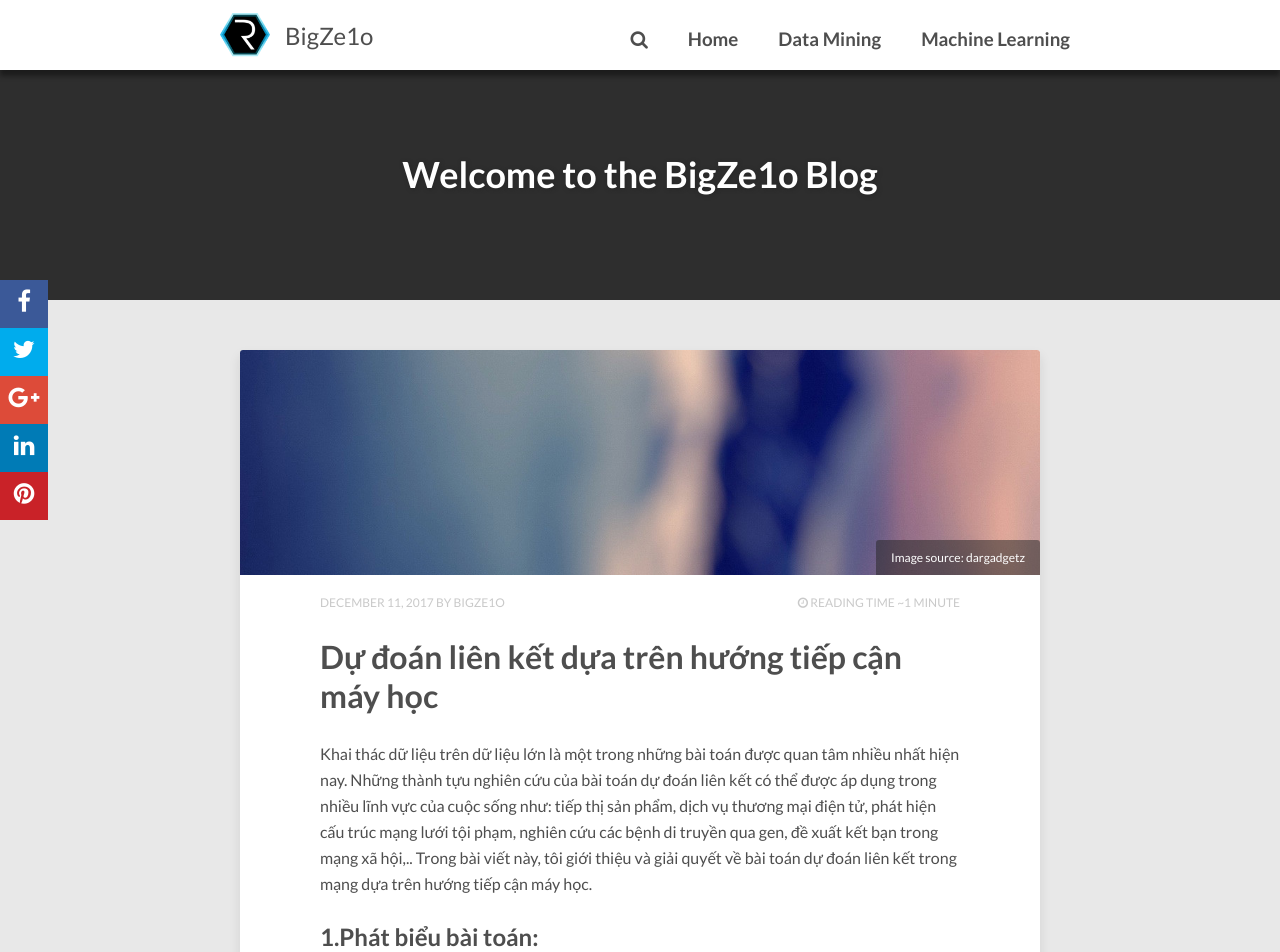
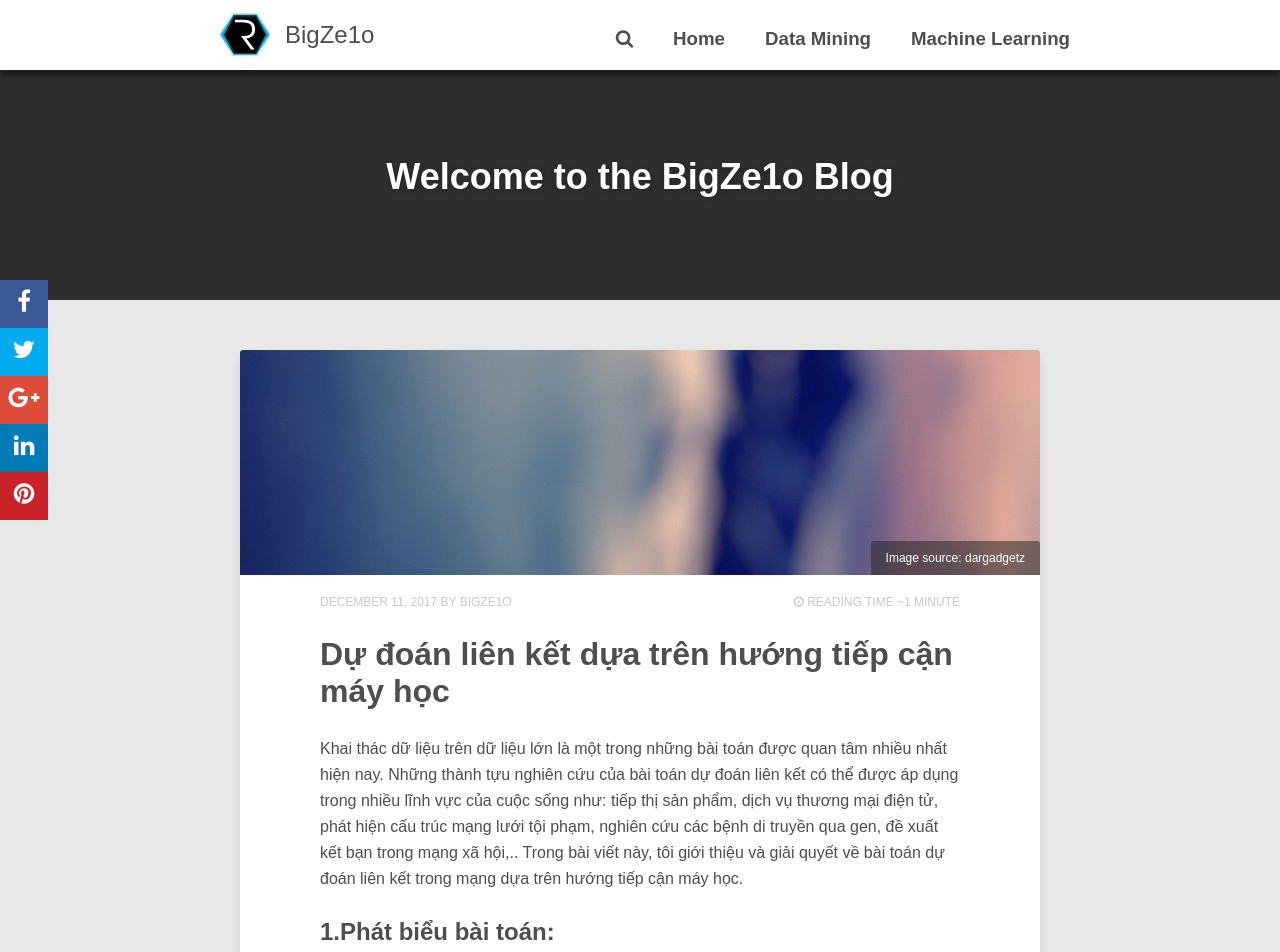
Before and after one commit to bigze1o/bigze1o.github.io, a Jekyll site: the page built from index.html, in a window 1280 px wide and 1400 px high. Shown: the top 952 px of the window. Built offline with Jekyll 4.4.1, drawn with Linux system fonts in a browser that asks for light colours; nearby versions of some CDN libraries; the list of posts is cut into pages by our own code; comment, search, counter and statistics services are not loaded; grey boxes are pictures that could not be loaded.

Commit message:
change font

```diff
--- a/_sass/_variables.scss
+++ b/_sass/_variables.scss
@@ -1,7 +1,7 @@
 // Typography
 // --------------------------------------------------
 
-$base-font: 'Lato', Calibri, Arial, sans-serif;
+$base-font: sans-serif, 'Lato', Calibri, Arial;
 $heading-font: $base-font;
 $caption-font: $base-font;
 $code-font: monospace;
```
